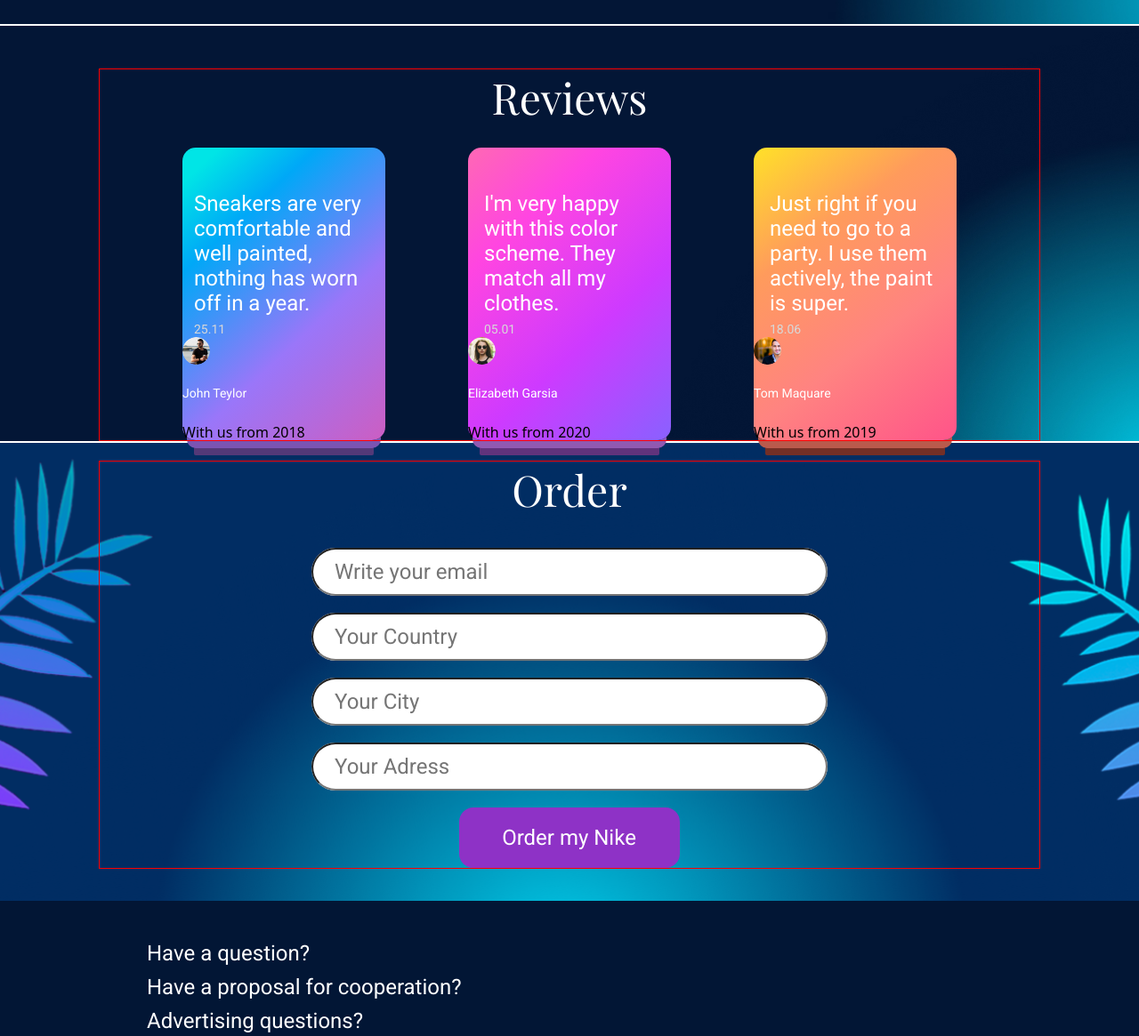
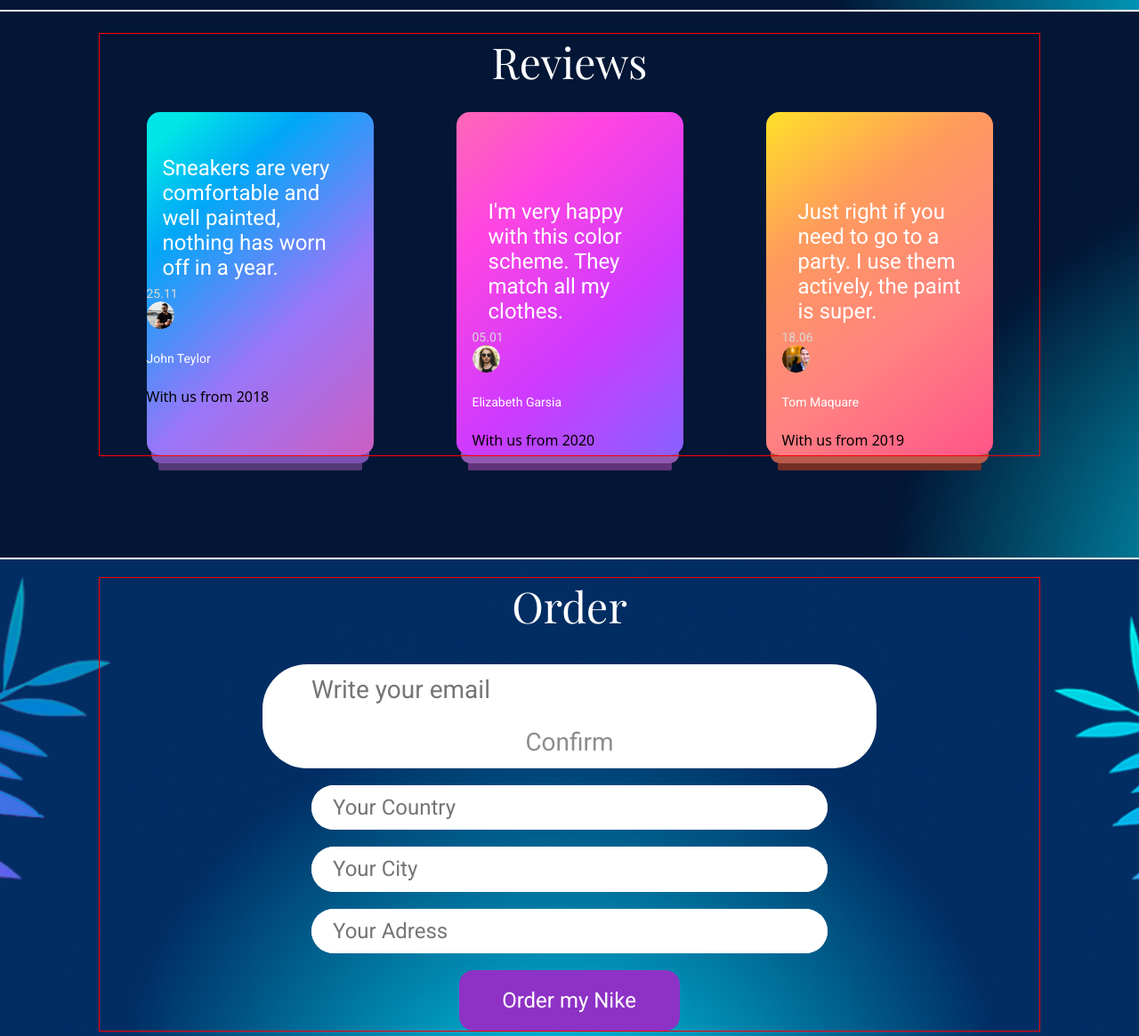
Before and after one commit to mykola-davydenko/ColoRawe, a plain HTML site: page index.html in a window 1280 px wide. Shown: the part 1540-2705 px from the top of the page at 89% size. Drawn offline with nearby package versions, Linux system fonts and the light colour scheme; a web font is replaced by a local one.

Commit message:
06.09.2024

```diff
--- a/css/style.css
+++ b/css/style.css
@@ -36,7 +36,7 @@ padding-bottom: 14px;
 }
 
 .header-brand{
-margin-right: 152px;
+padding-right: 152px;
 }
 
 .nav-list{
@@ -107,6 +107,7 @@ line-height: 1.17;
     font-style: normal;
     font-weight: 400;
     line-height: normal;
+    padding-right: 165px;
 }
 
 .main-hero{
@@ -126,9 +127,9 @@ padding-bottom: 183px;
     color: var(--accent-color);
 font-family: "PT Serif";
     font-size: 48px;
-    font-style: normal;
     font-weight: 400;
-    line-height: 1.33;
+    line-height: 1;
+    padding-left: 31px;
 }
 
 .hero-title{
@@ -198,8 +199,6 @@ padding-bottom: 105px;
 display: flex;
 flex-direction: column;
 align-items: center;
-padding-left: 50px;
-padding-right: 50px;
 border-right: 1px solid var(--accent-color);
 flex-basis: calc(100% / 3);
 }
@@ -237,7 +236,7 @@ background-image: url(../img/reviews-background.jpg);
 background-position: center;
 background-size: cover;
 padding-top: 25px;
-padding-bottom: 1px;
+padding-bottom: 115px;
 }
 
 .reviews-list{
@@ -256,39 +255,35 @@ text-align: center;
     font-weight: 400;
     line-height: 1.33;
     margin-bottom: 24px;
-    margin-top: 24px;
 }
 
 .reviews-item-john{
     background: linear-gradient(137deg, #00E5E6 7.29%, #00A8F7 26.04%, #9A76F9 62.5%, #CC5EC2 100%);
     box-shadow: 0px 14px 0px -5px var(--john-gradient), 0px 30px 0px -13px var(--john-item-gradient);
     border-radius: 15px;
+    width: 255px;
 }
 
 .reviews-item-elizabeth{
     border-radius: 15px;
     background: linear-gradient(137deg, #FF68B4 0%, #FF45E1 26.04%, #CE3AFF 62.84%, #8961FF 100%);
     box-shadow: 0px 14px 0px -5px var(--elizabeth-gradient), 0px 30px 0px -13px var(--elizabeth-item-gradient);
+    padding-top: 49px;
+    padding-left: 18px;
+    padding-bottom: 8px;
+    padding-right: 9px;
+    width: 255px;
 }
 
 .reviews-item-tom{
     border-radius: 15px;
     background: linear-gradient(143deg, #FFE128 0%, #FF9B5C 30.21%, #FF8381 63.29%, #FF5489 100%);
     box-shadow: 0px 14px 0px -5px var(--tom-gradient), 0px 30px 0px -13px var(--tom-item-gradient);
-}
-
-.reviews-caption-john{
-    color: var(--accent-color);
-font-family: Roboto;
-    font-size: 24px;
-    font-style: normal;
-    font-weight: 400;
-    line-height: 1.17;
-    width: 228px;
     padding-top: 49px;
-    padding-left: 13px;
+    padding-left: 18px;
     padding-bottom: 8px;
-    padding-right: 14px;
+    padding-right: 9px;
+    width: 255px;
 }
 
 .reviews-caption{
@@ -305,16 +300,6 @@ font-family: Roboto;
     padding-right: 9px;
 }
 
-.reviews-text1{
-    color: var(--reviews-date);
-font-family: Roboto;
-    font-size: 14px;
-    font-style: normal;
-    font-weight: 400;
-    line-height: 1.14;
-    padding-left: 13px;
-}
-
 .reviews-text{
     color: var(--reviews-date);
 font-family: Roboto;
@@ -322,7 +307,6 @@ font-family: Roboto;
     font-style: normal;
     font-weight: 400;
     line-height: 1.14;
-    padding-left: 18px;
 }
 
 .reviews-img{
@@ -382,26 +366,43 @@ font-family: "Playfair Display";
     gap: 19px;
 }
 
-.order-item{
+.order-item1{
     border-radius: 50px;
     background: var(--accent-color);
     border: none;
+    width: 690px;
 }
 
-.order-item:hover,
-.order-item:focus{
-    border-radius: 50px;
-    background: var(--accent-color);
+.order-input1{
     color: var(--order-item);
     font-family: Roboto;
     font-size: 28px;
     font-weight: 400;
     line-height: 1.18;
-border: none;
+border-radius: 50px;
+padding-left: 25px;
 padding-top: 12px;
 padding-bottom: 13px;
-padding-left: 25px;
-width: 690px;
+padding-right: 280px;
+border: none;
+}
+
+.order-input-btn{
+    color: var(--order-button);
+    font-family: Roboto;
+    font-size: 28px;
+    font-weight: 400;
+    line-height: 1.18;
+    padding-bottom: 13.16px;
+    padding-top: 13.16px;
+    background: none;
+    border: none;
+}
+
+.order-item{
+    border-radius: 50px;
+    background: var(--accent-color);
+    border: none;
 }
 
 .order-input{
@@ -414,8 +415,10 @@ line-height: 1.17;
 padding-left: 24px;
 padding-top: 11px;
 padding-bottom: 11px;
-width: 580px;
+width:580px;
+border: none;
 }
+
 
 .order-btn{
     border-radius: 16px;
--- a/index.html
+++ b/index.html
@@ -91,11 +91,11 @@
             <h2 class="reviews-title">Reviews</h2>
             <ul class="reviews-list">
                 <li class="reviews-item-john">
-                    <h4 class="reviews-caption-john">Sneakers are very
+                    <h4 class="reviews-caption">Sneakers are very
                         comfortable and well
                         painted, nothing has
                         worn off in a year.</h4>
-                    <p class="reviews-text1">25.11</p>
+                    <p class="reviews-text">25.11</p>
                     <img src="./img/john_taylor.png" alt="John Taylor" class="reviews-img">
                     <h5 class="reviews-headline">John Teylor</h5>
                     <p class="reviews-sentence">With us from 2018</p>
@@ -126,7 +126,7 @@
             <div class="container">
                 <h2 class="order-title">Order</h2>
                 <ul class="order-list">
-                    <li class="order-item"><input type="text" class="order-input" placeholder="Write your email"></li>
+                    <li class="order-item1"><input type="text" class="order-input1" placeholder="Write your email"><button type="submit" class="order-input-btn">Confirm</button></li>
                     <li class="order-item"><input type="text" class="order-input" placeholder="Your Country"></li>
                     <li class="order-item"><input type="text" class="order-input" placeholder="Your City"></li>
                     <li class="order-item"><input type="text" class="order-input" placeholder="Your Adress"></li>
```
Also changed, not shown: css/reset.css (line endings or trailing spaces). Lines whose indentation alone changed are shown as unchanged.
